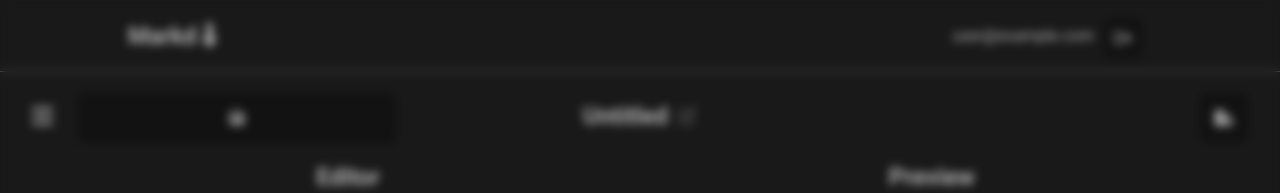
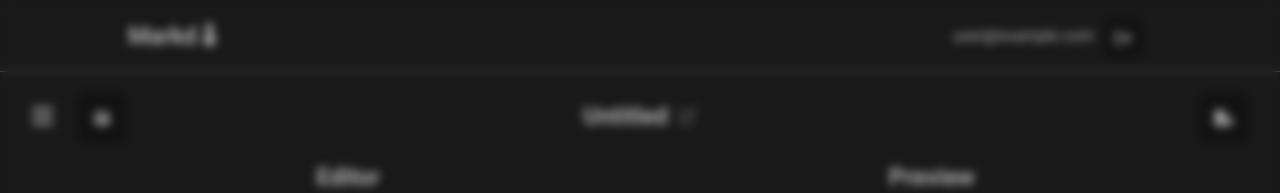
Before and after one commit to nronzel/markdown-editor, a React (Vite) app: page /editor in a window 1280 px wide. Shown: the top 193 px of the page. Built offline with nearby package versions, Linux system fonts and the light colour scheme; no server answers; the database is empty; sample sign-in values are in the browser's storage.

Commit message:
modified styles

```diff
--- a/src/components/SaveButton.jsx
+++ b/src/components/SaveButton.jsx
@@ -2,9 +2,15 @@ import React from "react";
 import { FontAwesomeIcon } from "@fortawesome/react-fontawesome";
 import { faFloppyDisk } from "@fortawesome/free-solid-svg-icons";
 
+const btnStyle = {
+    width: "3rem",
+    padding: "0",
+    flexShrink: "0",
+}
+
 const SaveButton = ({ saveDocument }) => {
   return (
-    <button className="save-btn" onClick={saveDocument}>
+    <button style={btnStyle} onClick={saveDocument}>
       <FontAwesomeIcon icon={faFloppyDisk} />
     </button>
   );
```
